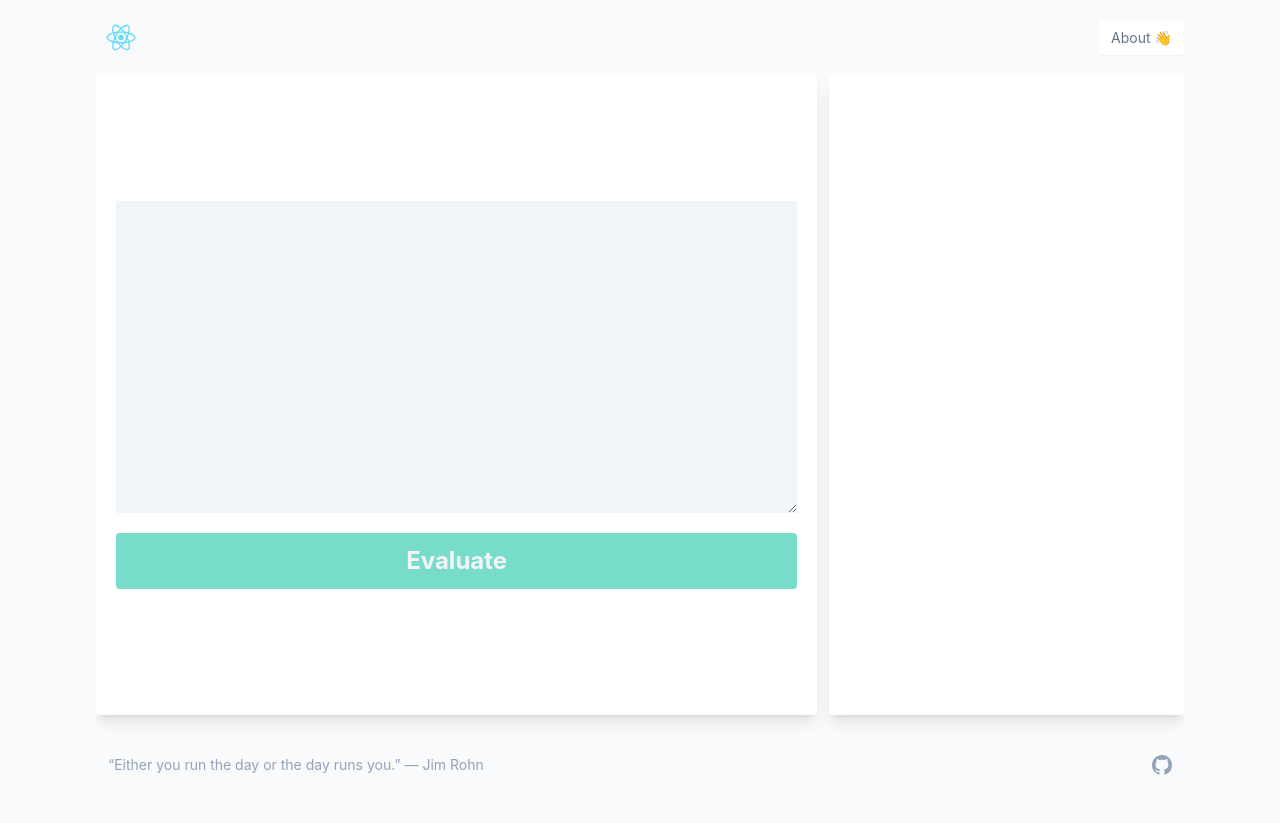
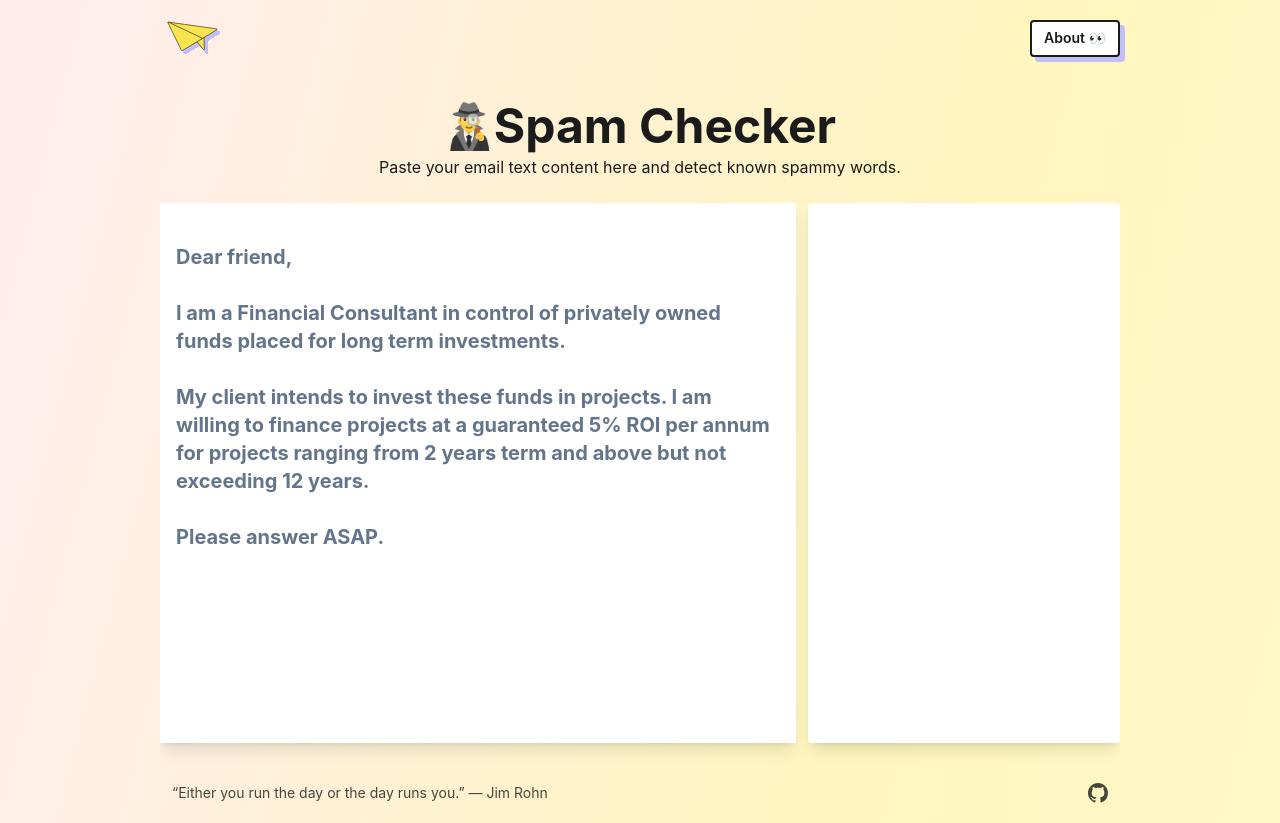
Before and after one commit to TheBoringBOT/email-spam-word-checker, a React (Create React App) app: page / in a window 1280 px wide. Before the commit the page ends 800 px from the top, so only its background shows below. Built offline with nearby package versions, Linux system fonts and the light colour scheme.

Commit message:
style improvements

```diff
--- a/src/App.js
+++ b/src/App.js
@@ -1,5 +1,6 @@
 import { useState } from "react";
 import "./App.css";
+import detective from "./assets/detective.svg";
 
 import Layout from "./components/layouts/Layout";
 import useCheckSpam from "./hooks/useCheckSpam";
@@ -7,6 +8,7 @@ import useCheckSpam from "./hooks/useCheckSpam";
 function App() {
   const [currentText, setCurrentText] = useState("");
   const [currentTrue, setCurrentTrue] = useState("no");
+  const [defaultValue, setDefaultValue] = useState(defaultText);
   // const spamWords = useCheckSpam();
 
   const handleSubmit = (e) => {
@@ -17,38 +19,36 @@ function App() {
 
   return (
     <Layout>
-      <div className="grid overflow-hidden grid-cols-3 grid-rows-1 gap-3 my-auto pb-5  ">
-        <div className="box row-span-2 col-span-2 min-h-[80vh] ">
+      <div className="flex justify-center items-center flex-col py-6">
+        <h1 className="flex  align-middle items-center text-5xl text-text-primary font-bold">
+          <img width="50" src={detective} alt="" /> Spam Checker
+        </h1>
+        <h2 className="pt-1 text-text-primary">
+          Paste your email text content here and detect known spammy words.
+        </h2>
+      </div>
+      <div className=" mx-auto grid overflow-hidden grid-cols-3 grid-rows-1 gap-3 my-auto pb-5 h-[70vh] min-h-['800px'] ">
+        <div className="box row-span-2 col-span-2 ] ">
           {/* left content input */}
-          <div className="shadow-lg bg-white text-gray-100 flex items-center justify-center min-h-5  w-full h-full text-2xl font-bold rounded p-5 flex-col">
-            <h2>{currentText}</h2>
-            <form onSubmit={handleSubmit} className="  flex flex-col w-full">
+          <div className=" relative text-gray-100 flex items-center justify-center min-h-5  w-full h-full text-2xl font-bold rounded  flex-col">
+            <form
+              onSubmit={handleSubmit}
+              className=" h-full flex flex-col w-full"
+            >
               <textarea
+                defaultValue={defaultValue}
                 rows="10"
                 id="text"
-                className="text-xl p-4 bg-slate-100 w-full text-slate-500"
+                className=" text-xl px-4 py-10 h-full shadow-lg shadow-text-secondary/2 bg-white w-full text-slate-500 "
               />
-              <button
-                className=" mt-5 block bg-accent w-full px-2 py-3 rounded"
-                type="submit"
-              >
-                Evaluate
-              </button>
             </form>{" "}
           </div>
         </div>
         {/* right analysis */}
         <div className="box row-span-2">
-          <div className="shadow-lg bg-white text-gray-100 flex items-center justify-center w-full h-full text-2xl font-bold rounded"></div>
+          <div className="shadow-lg shadow-text-secondary/2  bg-white text-gray-100 flex items-center justify-center w-full h-full text-2xl font-bold rounded"></div>
         </div>
       </div>
-      {/* <h1 className="text-3xl font-bold underline">Hello world!</h1>
-      <h1 style={{ color: "red" }}>{currentTrue}</h1>
-      <h2>{currentText}</h2>
-      <form onSubmit={handleSubmit}>
-        <textarea rows="4" cols="50" id="text" />
-        <button type="submit">Evaluate</button>
-      </form> */}
     </Layout>
   );
 }
@@ -58,4 +58,13 @@ const testWords = {
   b: "fish",
 };
 
+const defaultText = `Dear friend,
+
+I am a Financial Consultant in control of privately owned funds placed for long term investments.
+
+My client intends to invest these funds in projects. I am willing to finance projects at a guaranteed 5% ROI per annum for projects ranging from 2 years term and above but not exceeding 12 years.
+
+Please answer ASAP.
+`;
+
 export default App;
--- a/src/components/layouts/Layout.js
+++ b/src/components/layouts/Layout.js
@@ -15,7 +15,7 @@ function Layout({ children }) {
   return (
     <>
       {loading && <Preloader />}
-      <div className="px-5 mx-auto sm:px-24 2xl:max-w-7xl bg-romance ">
+      <div className="px-5 mx-auto sm:px-24 max-w-6xl bg-romance ">
         <Header />
         <main className="">{children}</main>
         <Footer />
--- a/src/components/layouts/parts/Footer.js
+++ b/src/components/layouts/parts/Footer.js
@@ -2,13 +2,13 @@ import React from "react";
 
 export default function Footer() {
   return (
-    <div className="flex justify-between py-5 px-3 text-slate-400">
+    <div className="mt-auto flex justify-between py-5 px-3 text-text-secondary">
       <span className="text-sm">
         “Either you run the day or the day runs you.” — Jim Rohn
       </span>
       <a
         href="https://github.com/TheBoringBOT/email-spam-word-checker?utm_source=app&utm_medium=website&utm_campaign=general"
-        className="transition  duration-300 ease-in-out fill-slate-400 hover:fill-slate-600"
+        className="transition  duration-300 ease-in-out fill-text-secondary hover:fill-text-primary"
       >
         <svg
           height="20"
--- a/src/components/layouts/parts/Header.js
+++ b/src/components/layouts/parts/Header.js
@@ -15,13 +15,13 @@ export default function Header() {
   }
   return (
     <div className="flex justify-between py-5  ">
-      <img src={logo} alt="" width="50" />
+      <img src={logo} alt="" width="60" />
       <button
         onClick={() => setShowModal(!showModal)}
-        className="wave-me transition duration-300 ease-in-out text-slate-500 hover:bg-accent shadow-sm   bg-white hover:text-white py-1 px-3 text-sm rounded"
+        className="wave-me transition duration-300 ease-in-out text-text-primary bg-accent border-2 border-text-primary  hover:bg-accent shadow-sm   font-semibold solid-shadow bg-white  py-1 px-3 text-sm rounded"
         type="button"
       >
-        About <span className="wave">👋</span>
+        About <span className="wave">👀</span>
       </button>
 
       <Transition appear show={showModal} as={Fragment}>
@@ -83,10 +83,10 @@ export default function Header() {
                 <div className="mt-4">
                   <button
                     type="button"
-                    className="inline-flex justify-center px-4 py-2 text-sm font-medium text-blue-900 bg-blue-100 border border-transparent rounded-md hover:bg-blue-200 focus:outline-none focus-visible:ring-2 focus-visible:ring-offset-2 focus-visible:ring-blue-500"
+                    className="wave-me inline-flex justify-center px-4 py-2 text-sm font-medium text-text-primary bg-accent border-2 border-text-primary solid-shadow rounded-md  focus:outline-none focus-visible:ring-2 focus-visible:ring-offset-2 focus-visible:ring-blue-500"
                     onClick={closeModal}
                   >
-                    Close Me
+                    Close Me<span className="wave ml-1"> 🙌🏻</span>
                   </button>
                 </div>
               </div>
--- a/src/index.css
+++ b/src/index.css
@@ -9,12 +9,33 @@ body {
     sans-serif;
   -webkit-font-smoothing: antialiased;
   -moz-osx-font-smoothing: grayscale;
-  background-color: rgb(248 250 252);
+  background: linear-gradient(
+    104.26deg,
+    #ffeded 4.18%,
+    #fff5be 69.58%,
+    #fff9c8 100.77%
+  );
+}
+
+.solid-shadow {
+  box-shadow: 5px 5px #c1bffa;
+}
+
+.solid-shadow:hover {
+  box-shadow: 8px 8px #c1bffa;
 }
 
 code {
   font-family: source-code-pro, Menlo, Monaco, Consolas, "Courier New",
     monospace;
+}
+
+textarea {
+  resize: none;
+  border-color: transparent;
+  outline: none;
+  padding: 0;
+  margin: 0;
 }
 
 /* animation for waving hand */
--- a/tailwind.config.js
+++ b/tailwind.config.js
@@ -3,8 +3,11 @@ module.exports = {
   theme: {
     extend: {
       colors: {
-        "bubble-gum": "#ff77e9",
-        accent: "#78dcca",
+        "text-primary": "#1B1B1B",
+        "text-secondary": "#46463b",
+
+        accent: "#F9E450",
+        accent2: "#C1BFFA",
       },
     },
   },
```
Also changed, not shown: src/assets/detective.svg (added), src/assets/logo.svg.
